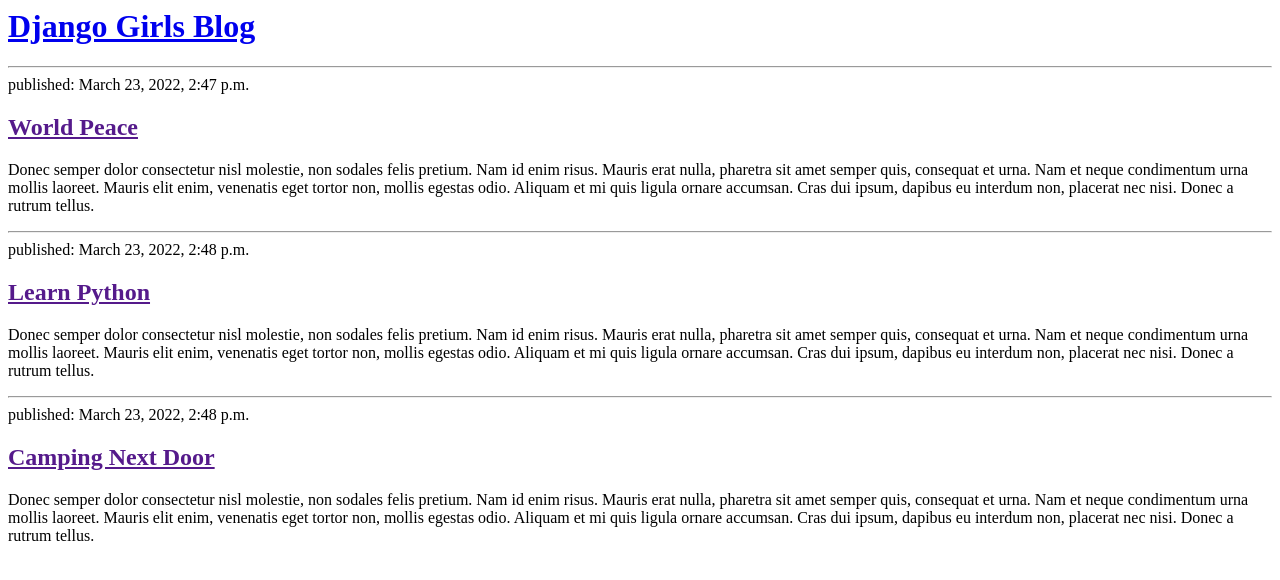
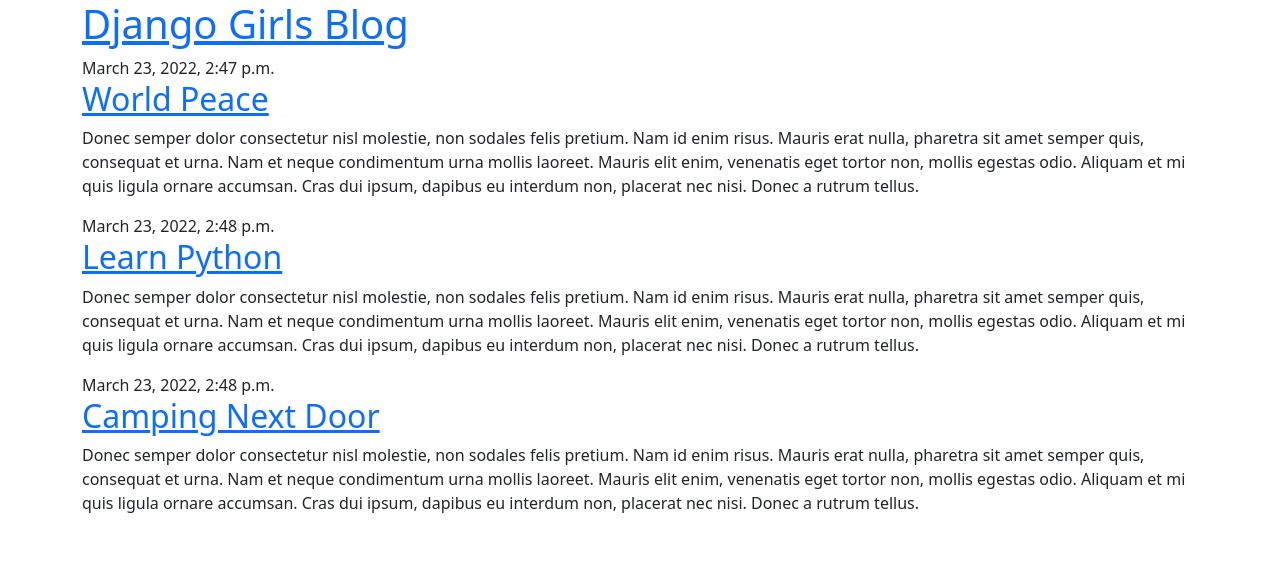
Before and after one commit to fallstonray/my-first-blog, a Django app: page / in a window 1280 px wide. Shown: the top 580 px of the page. Run offline with Django 3.2, Linux system fonts and the light colour scheme; data comes from the database, SQL or seed files in the repository.

Commit message:
Added view and template for detailed blog post as well as CSS for the site,

```diff
--- /dev/null
+++ b/blog/templates/blog/base.html
@@ -0,0 +1,25 @@
+{% load static %}
+<!DOCTYPE html>
+<html>
+    <head>
+        <title>Django Girls blog</title>
+        <link rel="stylesheet" href="https://cdn.jsdelivr.net/npm/bootstrap@5.1.3/dist/css/bootstrap.min.css" integrity="sha384-1BmE4kWBq78iYhFldvKuhfTAU6auU8tT94WrHftjDbrCEXSU1oBoqyl2QvZ6jIW3" crossorigin="anonymous">
+        <link href='//fonts.googleapis.com/css?family=Lobster&subset=latin,latin-ext' rel='stylesheet' type='text/css'>
+        <link rel="stylesheet" href="{% static 'css/blog.css' %}">
+    </head>
+    <body>
+        <header class="page-header">
+          <div class="container">
+              <h1><a href="/">Django Girls Blog</a></h1>
+          </div>
+        </header>
+        <main class="container">
+            <div class="row">
+                <div class="col">
+                {% block content %}
+                {% endblock %}
+                </div>
+            </div>
+        </main>
+    </body>
+</html>
--- a/blog/templates/blog/post_list.html
+++ b/blog/templates/blog/post_list.html
@@ -1,15 +1,16 @@
-<header>
-    <h1><a href="/">Django Girls Blog</a></h1>
-</header>
+{% extends 'blog/base.html' %}
 
 
-{% for post in posts %}
-    <article>
-        <hr>
-        <time>published: {{ post.published_date }}</time>
-        <h2><a href="">{{ post.title }}</a></h2>
-        <p>{{ post.text|linebreaksbr }}</p>
+{% block content %}
 
-    </article>
+    {% for post in posts %}
+        <article class="post">
+            <time class="date">
+                {{ post.published_date }}
+            </time>
+            <h2><a href="{% url 'post_detail' pk=post.pk %}">{{ post.title }}</a></h2>
+            <p>{{ post.text|linebreaksbr }}</p>
+        </article>
+    {% endfor %}
 
-{% endfor %}
+{% endblock %}
--- a/blog/urls.py
+++ b/blog/urls.py
@@ -4,4 +4,5 @@
 
 urlpatterns = [
     path('', views.post_list, name='post_list'),
+    path('post/<int:pk>/', views.post_detail, name='post_detail'),
 ]
--- a/blog/views.py
+++ b/blog/views.py
@@ -1,9 +1,15 @@
 from django.shortcuts import render
 from django.utils import timezone
 from .models import Post
+from django.shortcuts import render, get_object_or_404
 
 
 def post_list(request):
     posts = Post.objects.filter(
         published_date__lte=timezone.now()).order_by('published_date')
     return render(request, 'blog/post_list.html', {'posts': posts})
+
+
+def post_detail(request, pk):
+    post = get_object_or_404(Post, pk=pk)
+    return render(request, 'blog/post_detail.html', {'post': post})
--- a/mysite/settings.py
+++ b/mysite/settings.py
@@ -11,6 +11,7 @@
 """
 
 from pathlib import Path
+import os.path
 
 # Build paths inside the project like this: BASE_DIR / 'subdir'.
 BASE_DIR = Path(__file__).resolve().parent.parent
@@ -119,6 +120,7 @@
 # https://docs.djangoproject.com/en/3.2/howto/static-files/
 
 STATIC_URL = '/static/'
+STATICFILES_DIRS = (os.path.join('static')),
 # STATIC_ROOT BASE_DIR / 'static'
 
 # Default primary key field type
```
Also changed, not shown: blog/templates/blog/post_detail.html (added, +12 -0 lines).
